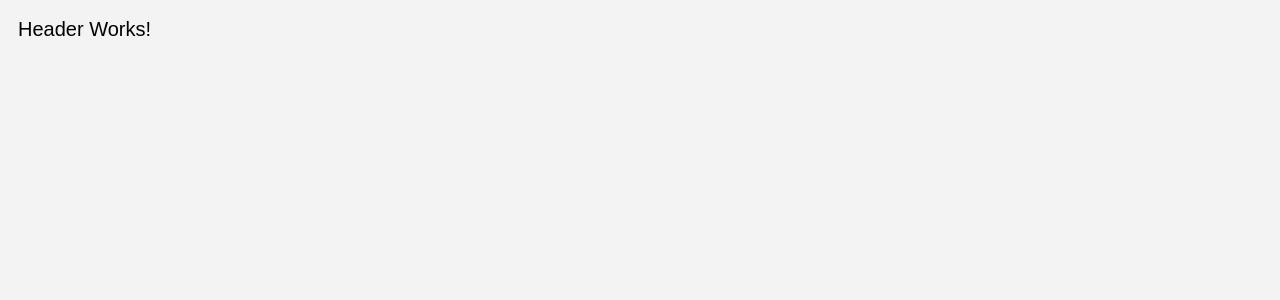
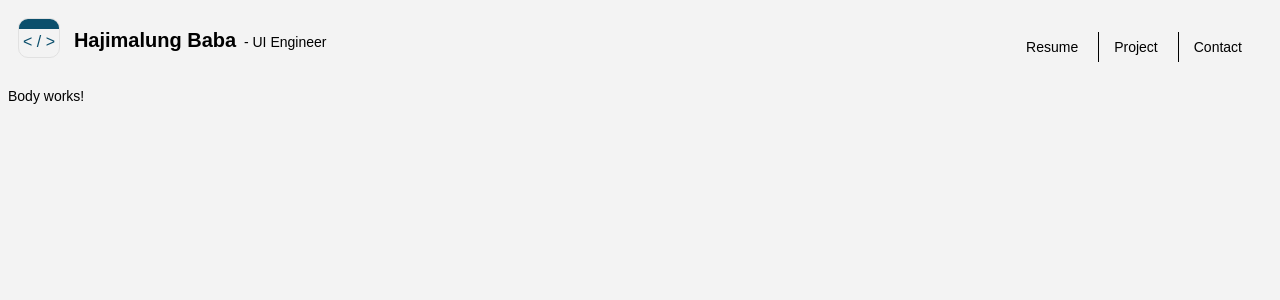
Before and after one commit to hajimalung/my-portfolio-react, a JavaScript app: page / in a window 1280 px wide. Shown: the top 300 px of the page. Built offline with nearby package versions, Linux system fonts and the light colour scheme.

Commit message:
injecting Body and styles

```diff
--- a/src/App.js
+++ b/src/App.js
@@ -1,10 +1,12 @@
 import ReactDOM from "react-dom/client"
 import Header from "./components/Header";
+import Body from "./components/Body";
 
 const App = ()=>{
     return (
         <div className="app-container">
             <Header />
+            <Body />
         </div>);
 }
 
--- /dev/null
+++ b/src/components/Body.js
@@ -0,0 +1,7 @@
+const Body = ()=>{
+    return (
+    <div className="app-body">
+        Body works!
+    </div>);
+}
+export default Body;
--- a/src/components/Header.js
+++ b/src/components/Header.js
@@ -1,7 +1,21 @@
 const Header = ()=>{
     return (
     <div className="app-header">
-        Header Works!
+        <div className="app-header-left">
+            <div className="web-dev-icon">
+                <div className="web-dev-icon-header">
+                </div>
+                <div className="web-dev-icon-body"> &lt; / &gt; </div>
+            </div>
+            &nbsp; <b className="hero-text">Hajimalung Baba</b> &nbsp; - UI Engineer
+        </div>
+        <div className="app-header-right">
+            <ul className="navbar">
+                <li className="nav-item">Resume</li>
+                <li className="nav-item">Project</li>
+                <li className="nav-item">Contact</li>
+            </ul>
+        </div>
     </div>);
 }
 
--- a/src/index.css
+++ b/src/index.css
@@ -1,9 +1,68 @@
+html{
+    height: 100%;
+}
 body{
+    height: 100%;
     background-color: #F3F3F3;
     font-family: Arial, Helvetica, sans-serif;
-    font-size: 20px;
+    font-size: 14px;
+}
+#root{
+    height: 100%;
+}
+.app-container{
+    height: inherit;
 }
 .app-header{
     height: 60px;
     padding: 10px;
+    display: flex;
+    justify-content: space-between;
 }
+.app-header-left{
+    display: flex;
+    align-items: baseline;
+    vertical-align: middle;
+}
+.web-dev-icon{
+    width: 40px;
+    height: 38px;
+    border-radius: 10px;
+    overflow: hidden;
+    border: 1px solid #e1e1e1;
+    margin-right: 10px;
+}
+.web-dev-icon-header{
+    height: 10px;
+    background-color: #0b4f6c;
+}
+.web-dev-icon-body{
+    font-size: 16px;
+    text-align: center;
+    height: 26px;
+    display: flex;
+    justify-content: center; /* Centers horizontally */
+    align-items: center;
+    color: #0b4f6c;
+}
+.hero-text{
+    font-size: 20px;
+}
+.navbar{
+    list-style-type: none;
+    display: flex;
+    gap: 15px;
+}
+.nav-item{
+    border-right: 1px solid black;
+    padding-right: 20px;
+    height: 30px;
+    display: flex;
+    align-items: center;
+}
+.nav-item:last-child{
+    border:none;
+}
+.app-body{
+    height: calc(100% - 60px);
+}
```
Also changed, not shown: 1 other file (tests, documents, lock files or other folders).
